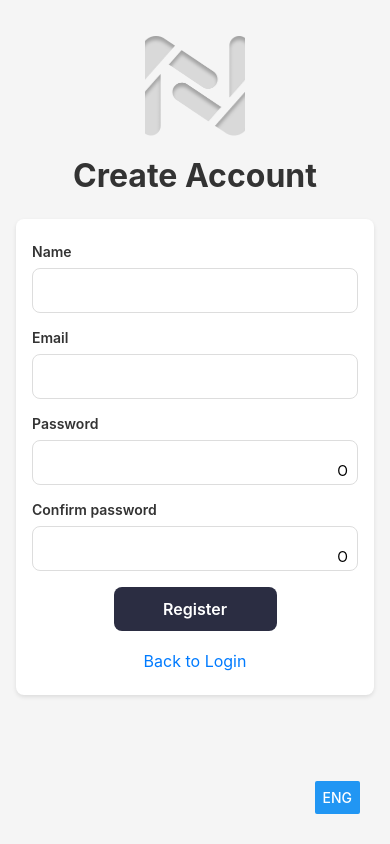
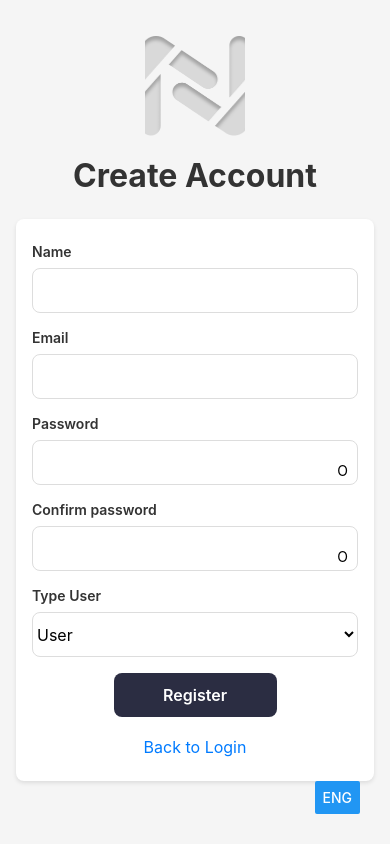
Before and after one commit to DaelsFlowers/ficonnect, a React Native app: screen /Register in a window 390 px wide. Built offline with nearby package versions, Linux system fonts and the light colour scheme; no server answers.

Commit message:
Roles
se agrego el campo del rol y se identifica al iniciar en la app

```diff
--- a/i18n.js
+++ b/i18n.js
@@ -12,15 +12,18 @@ const resources = {
       Email: "Email",
       ENG: "ENG",
       PASS: "Password",
-      DONTACC: " Don't have an account?",
+      DONTACC: "Don't have an account?",
       CreateAccount: "Create Account",
       Name: "Name",
       ConPass: "Confirm password",
       Back: "Back",
       to: "to",
       succeslog: "You are logged in successfully",
-
-      // Otros textos...
+      rol: "Type User",
+      user1: "User",
+      user2: "Administrator",
+      allInputs: "All fields are required",
+      notPass: "Passwords do not match",
     },
   },
   es: {
@@ -29,7 +32,7 @@ const resources = {
       Register: "Registrarse",
       Welcome: "Bienvenido",
       Logout: "Cerrar sesión",
-      ENG:"ESP",
+      ENG: "ESP",
       Email: "Correo",
       PASS: "Contraseña",
       DONTACC: "¿No tienes una cuenta?",
@@ -38,13 +41,16 @@ const resources = {
       ConPass: "Confirmar contraseña",
       Back: "Regresar",
       to: "a",
-      succeslog: "Te has registrado con exito",
-
-
-      // Otros textos...
+      succeslog: "Has iniciado sesión con éxito",
+      rol: "Tipo de Usuario",
+      user1: "Usuario",
+      user2: "Administrador",
+      allInputs: "Todos los campos son obligatorios",
+      notPass: "Las contraseñas no coinciden",
     },
   },
 };
+
 
 i18n.use(initReactI18next).init({
   resources,
--- a/package.json
+++ b/package.json
@@ -15,8 +15,10 @@
     "expo": "~51.0.28",
     "expo-status-bar": "~1.12.1",
     "firebase": "^10.13.0",
+    "i18next": "^23.15.2",
     "react": "18.2.0",
     "react-dom": "18.2.0",
+    "react-i18next": "^15.0.2",
     "react-native": "0.74.5",
     "react-native-safe-area-context": "4.10.5",
     "react-native-screens": "3.31.1",
--- a/screens/HomeScreen.js
+++ b/screens/HomeScreen.js
@@ -9,28 +9,31 @@ import { useTranslation } from 'react-i18next';
 export default function HomeScreen({ navigation }) {
   const { t } = useTranslation();
   const [userName, setUserName] = useState('');
+  const [userRole, setUserRole] = useState('');  // Estado para almacenar el rol del usuario
   const [loading, setLoading] = useState(true);
 
   useEffect(() => {
-    const fetchUserName = async () => {
+    const fetchUserData = async () => {
       try {
         const user = auth.currentUser;
         if (user) {
           const userDoc = await getDoc(doc(firestore, 'users', user.uid));
           if (userDoc.exists()) {
-            setUserName(userDoc.data().name);
+            const userData = userDoc.data();
+            setUserName(userData.name);
+            setUserRole(userData.role);  // Guardar el rol del usuario
           } else {
             console.log('No se encontró el documento del usuario.');
           }
         }
       } catch (error) {
-        console.error('Error al obtener el nombre del usuario:', error);
+        console.error('Error al obtener los datos del usuario:', error);
       } finally {
         setLoading(false);
       }
     };
 
-    fetchUserName();
+    fetchUserData();
   }, []);
 
   const handleSignOut = () => {
@@ -53,6 +56,14 @@ export default function HomeScreen({ navigation }) {
     <View style={styles.container}>
       <Text style={styles.welcomeText}>{t('Welcome')} {userName}!</Text>
       <Text style={styles.infoText}>{t('succeslog')}</Text>
+      <Text style={styles.roleText}>{t('rol')}: {userRole}</Text> {/* Mostrar el rol del usuario */}
+
+      {userRole === 'admin' && (  // Mostrar el botón si el rol es "admin"
+        <TouchableOpacity style={styles.adminButton} onPress={() => console.log('Admin button pressed')}>
+          <Text style={styles.adminButtonText}>Admin Panel</Text>
+        </TouchableOpacity>
+      )}
+
       <TouchableOpacity style={styles.signOutButton} onPress={handleSignOut}>
         <Text style={styles.signOutButtonText}>{t('Logout')}</Text>
       </TouchableOpacity>
@@ -80,16 +91,35 @@ const styles = StyleSheet.create({
     marginBottom: 30,
     textAlign: 'center',
   },
+  roleText: {  // Estilo para el texto del rol
+    fontSize: 18,
+    color: '#333',
+    marginBottom: 20,
+  },
   signOutButton: {
     backgroundColor: '#2B2D42',
     paddingVertical: 15,
     paddingHorizontal: 40,
     borderRadius: 25,
     alignItems: 'center',
+    marginTop: 20,
   },
   signOutButtonText: {
     color: '#FFF',
     fontSize: 16,
     fontWeight: 'bold',
   },
+  adminButton: {  // Estilo para el botón de administrador
+    backgroundColor: '#EF233C',
+    paddingVertical: 10,
+    paddingHorizontal: 30,
+    borderRadius: 25,
+    alignItems: 'center',
+    marginBottom: 20,
+  },
+  adminButtonText: {
+    color: '#FFF',
+    fontSize: 16,
+    fontWeight: 'bold',
+  },
 });
--- a/screens/RegisterScreen.js
+++ b/screens/RegisterScreen.js
@@ -1,5 +1,5 @@
 import React, { useState } from 'react';
-import { View, TextInput, Text, StyleSheet, TouchableOpacity, Image, Pressable } from 'react-native';
+import { View, TextInput, Text, StyleSheet, TouchableOpacity, Image, Pressable, Picker } from 'react-native';
 import { createUserWithEmailAndPassword } from 'firebase/auth';
 import { setDoc, doc, serverTimestamp } from 'firebase/firestore';
 import { auth, firestore } from '../firebaseConfig';
@@ -13,18 +13,19 @@ export default function RegisterScreen({ navigation }) {
     const [email, setEmail] = useState('');
     const [password, setPassword] = useState('');
     const [confirmPassword, setConfirmPassword] = useState('');
+    const [role, setRole] = useState('user');  // Valor por defecto del rol
     const [errorMessage, setErrorMessage] = useState('');
     const [showPassword, setShowPassword] = useState(false);
     const [showConfirmPassword, setShowConfirmPassword] = useState(false);
 
     const handleRegister = async () => {
         if (!name || !email || !password || !confirmPassword) {
-            setErrorMessage('Todos los campos son obligatorios');
+            setErrorMessage(t('allInputs'));
             return;
         }
 
         if (password !== confirmPassword) {
-            setErrorMessage('Las contraseñas no coinciden');
+            setErrorMessage(t('notPass'));
             return;
         }
 
@@ -34,6 +35,7 @@ export default function RegisterScreen({ navigation }) {
             await setDoc(doc(firestore, 'users', user.uid), {
                 name,
                 email,
+                role,
                 createdAt: serverTimestamp(),
             });
 
@@ -104,6 +106,20 @@ export default function RegisterScreen({ navigation }) {
                         </Pressable>
                     </View>
                 </View>
+
+                {/* Dropdown para seleccionar el rol */}
+                <View style={styles.inputContainer}>
+                    <Text style={styles.label}>{t('rol')}</Text>
+                    <Picker
+                        selectedValue={role}
+                        style={styles.picker}
+                        onValueChange={(itemValue) => setRole(itemValue)}
+                    >
+                        <Picker.Item label={t('user1')} value="user" />
+                        <Picker.Item label={t('user2')} value="admin" />
+                    </Picker>
+                </View>
+
                 {errorMessage ? <Text style={styles.error}>{errorMessage}</Text> : null}
                 <TouchableOpacity style={styles.button} onPress={handleRegister}>
                     <Text style={styles.buttonText}>{t('Register')}</Text>
@@ -172,6 +188,14 @@ const styles = StyleSheet.create({
         backgroundColor: '#fff',
         width: '100%',
     },
+    picker: {
+        height: 45,
+        width: '100%',
+        borderColor: '#ddd',
+        borderWidth: 1,
+        borderRadius: 8,
+        backgroundColor: '#fff',
+    },
     passwordWrapper: {
         position: 'relative',
     },
```
Also changed, not shown: 1 other file (tests, documents, lock files or other folders).
